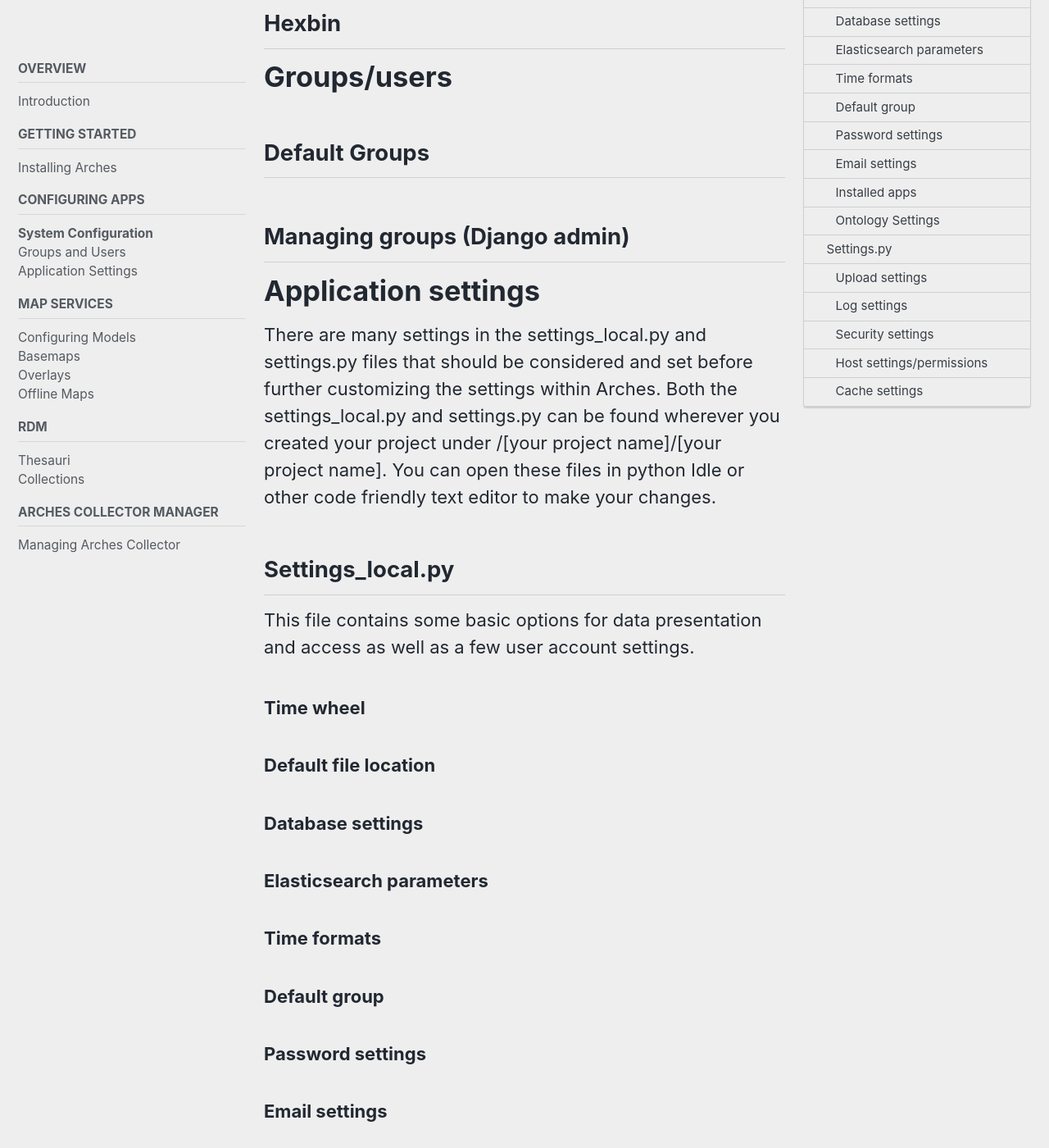
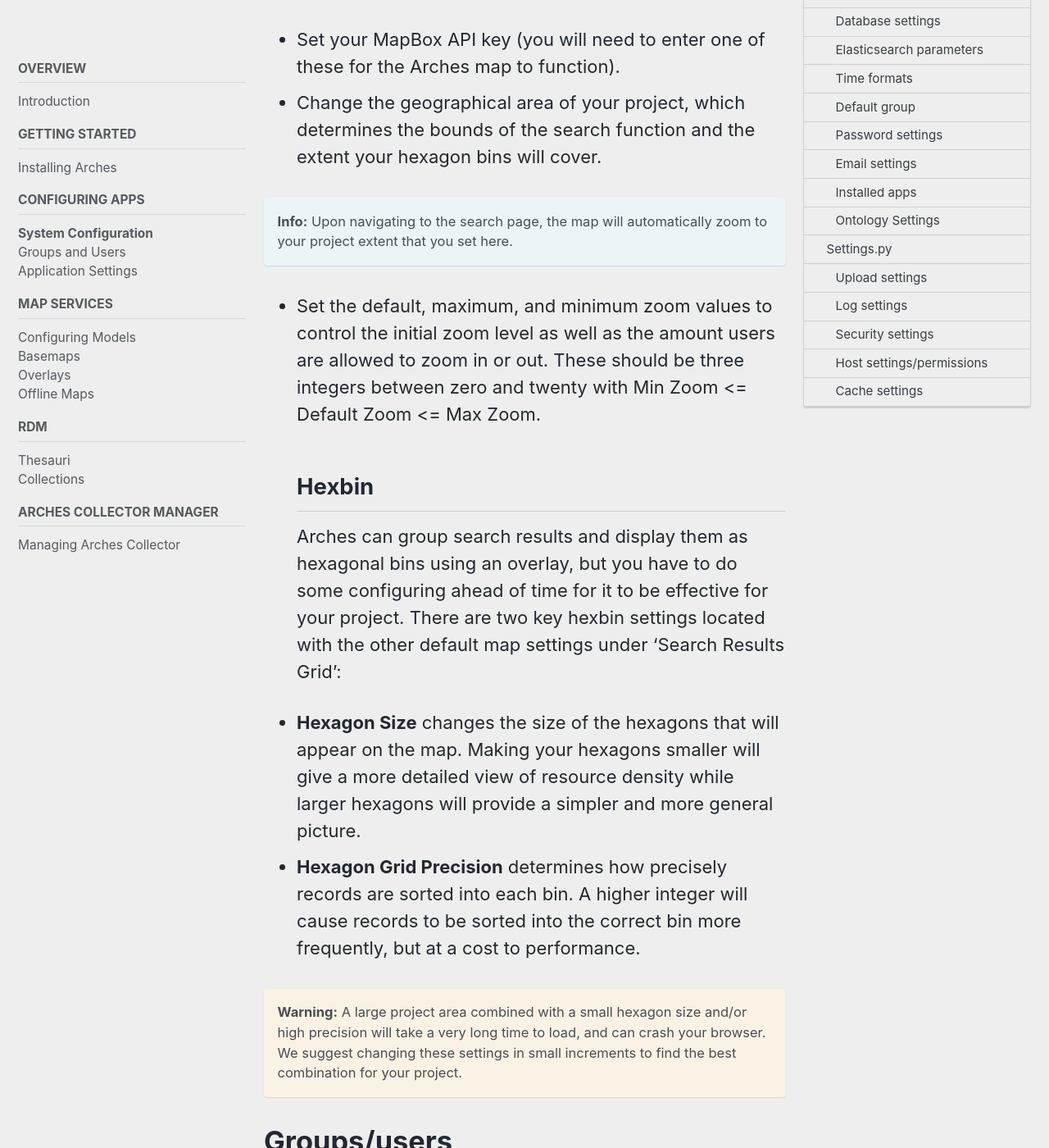
Before and after one commit to fargeo/archesguides, a Jekyll site: the page built from _pages/configuration.md, in a window 1280 px wide and 1400 px high, scrolled down 565 px. Shown: the whole window at 82% size. Built offline with Jekyll 4.4.1, drawn with Linux system fonts in a browser that asks for light colours; cached includes are drawn as plain includes; nearby versions of some CDN libraries; some of the changed text lies outside the part shown.

Commit message:
Configuration
configuration settings in the settings.py file

```diff
--- a/_pages/configuration.md
+++ b/_pages/configuration.md
@@ -17,8 +17,20 @@
 # System settings
 System settings within Arches are stored in a special settings resource model that is part of your project's database. Settings are displayed in a card tree and are adjusted in a similar fashion to typical records. You can select any card to make changes and then select "save edit" to implement these settings adjustments.
 ## Map settings
+Under 'Default Map Settings' you can:
+* Set your MapBox API key (you will need to enter one of these for the Arches map to function).
+* Change the geographical area of your project, which determines the bounds of the search function and the extent your hexagon bins will cover.
+
+**Info:** Upon navigating to the search page, the map will automatically zoom to your project extent that you set here.
+{: .notice--info}
+* Set the default, maximum, and minimum zoom values to control the initial zoom level as well as the amount users are allowed to zoom in or out. These should be three integers between zero and twenty with  Min Zoom <= Default Zoom <= Max Zoom.
 ## Hexbin
+Arches can group search results and display them as hexagonal bins using an overlay, but you have to do some configuring ahead of time for it to be effective for your project. There are two key hexbin settings located with the other default map settings under 'Search Results Grid':
+* **Hexagon Size** changes the size of the hexagons that will appear on the map. Making your hexagons smaller will give a more detailed view of resource density while larger hexagons will provide a simpler and more general picture.
+* **Hexagon Grid Precision** determines how precisely records are sorted into each bin. A higher integer will cause records to be sorted into the correct bin more frequently, but at a cost to performance.
 
+**Warning:** A large project area combined with a small hexagon size and/or high precision will take a very long time to load, and can crash your browser. We suggest changing these settings in small increments to find the best combination for your project.
+{: .notice--warning}
 # Groups/users
 ## Default Groups
 ## Managing groups (Django admin)
@@ -39,8 +51,22 @@
 ### Ontology Settings
 
 ## Settings.py
+A number of important user settings, security settings, and directory settings are configured from this file. Most of these settings work through django.
 ### Upload settings
+You can set the destination directory for uploaded files by changing the value of MEDIA_ROOT
 ### Log settings
+Settings for both the regular and import logs are managed within settings.py. You can set the directory where the logs are kept and change the format of the log entries, along with other optional adjustments.
+![Log Configuration]({{site.url}}/assets/images/loggingConfigurationAnnotated.png)
 ### Security settings
+The secret key used for production is stored here as SECRET_KEY and you can toggle django debugging on or off by changing the value of DEBUG
+![Security Configuration]({{site.url}}/assets/images/securitySettingsAnnotated.png)
+
+**Info** Setting DEBUG to false will replace the more complex Django error messages with standard 404 and 500 error pages. It will also cause Django to stop serving static files, requiring you to set up an external webserver.
+{: .notice--info}
 ### Host settings/permissions
+You can change the database host set other host permissions as well as adjusting other PostGIS settings that were given their initial value during your installation of Arches.
+
+![Host Configuration]({{site.url}}/assets/images/hostSettingsAnnotated.png)
 ### Cache settings
+Near the bottom of your settings.py, you can set the location for your Tile and Django caches along with some other configurable attributes.
+![Host Configuration]({{site.url}}/assets/images/cacheSettings.png)
```
Also changed, not shown: _pages/groups-users.md (+0 -1 lines), assets/images/cacheSettings.png (added), assets/images/hostSettingsAnnotated.png (added), assets/images/loggingConfigurationAnnotated.png (added), assets/images/securitySettingsAnnotated.png (added), assets/rawSC/cacheSettingsRaw.png (added), assets/rawSC/hostSettingsRaw.png (added), assets/rawSC/loggingConfigurationRaw.png (added), assets/rawSC/securitySettingsRaw.png (added), 4 other files.
